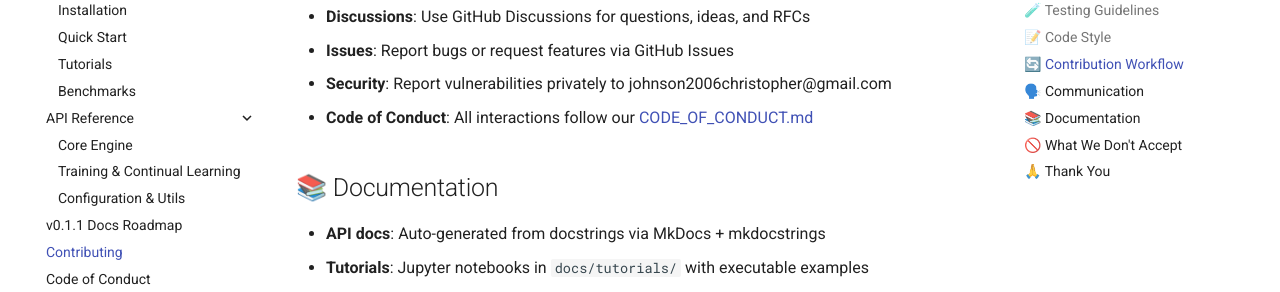
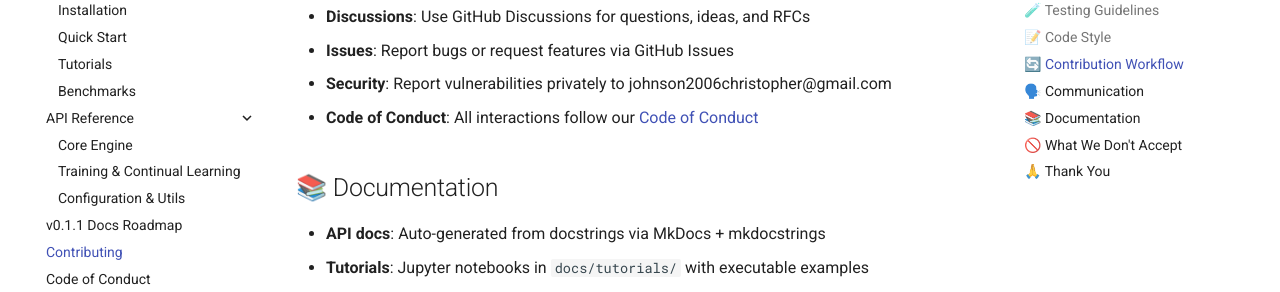
Before and after one commit to johnson2006christopher/adaptshot, an MkDocs documentation site: the page built from docs/contributing.md, in a window 1280 px wide and 900 px high, scrolled down 2832 px. Shown: the part 152-444 px from the top of the window. Built offline with MkDocs 1.6.1 and Material for MkDocs 9.7.7, drawn with Linux system fonts in a browser that asks for light colours; comment, search, counter and statistics services are not loaded.

```diff
--- a/docs/contributing.md
+++ b/docs/contributing.md
@@ -119,7 +119,7 @@ def test_new_component_basic():
 - **Discussions**: Use GitHub Discussions for questions, ideas, and RFCs
 - **Issues**: Report bugs or request features via GitHub Issues
 - **Security**: Report vulnerabilities privately to johnson2006christopher@gmail.com
-- **Code of Conduct**: All interactions follow our [CODE_OF_CONDUCT.md](CODE_OF_CONDUCT.md)
+- **Code of Conduct**: All interactions follow our [Code of Conduct](code_of_conduct.md)
 
 ## 📚 Documentation
 - **API docs**: Auto-generated from docstrings via MkDocs + mkdocstrings
```
